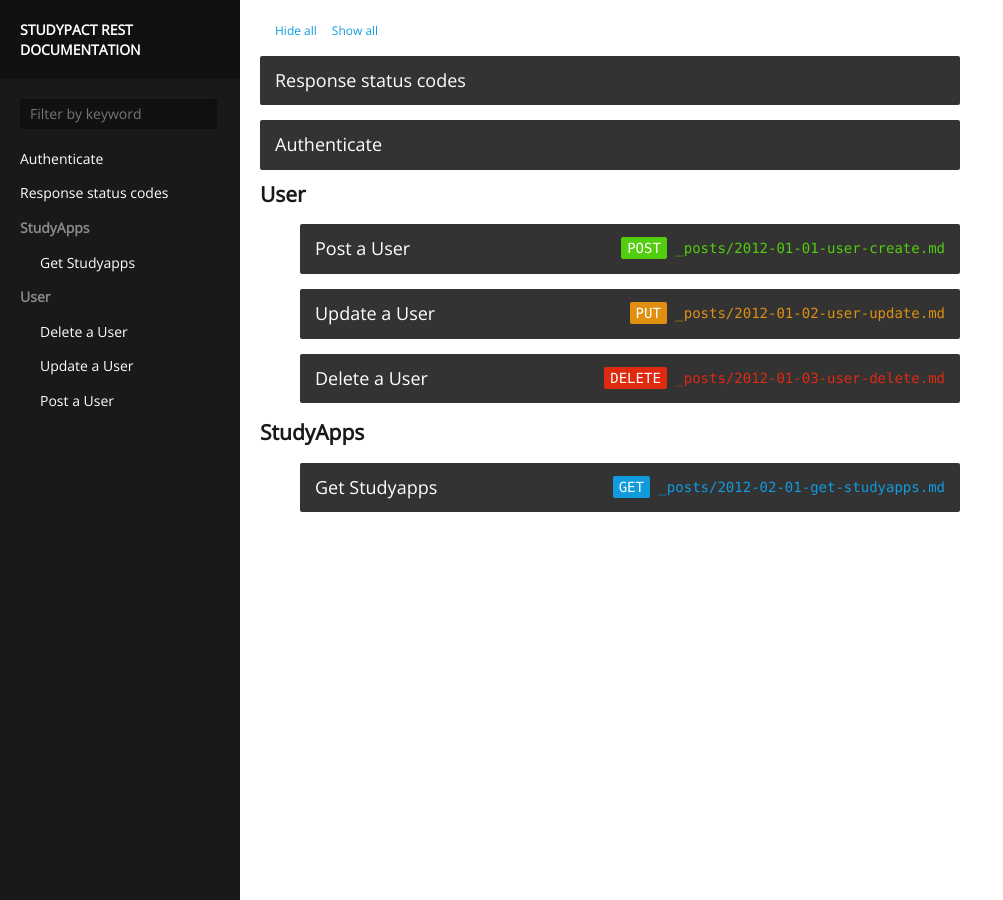
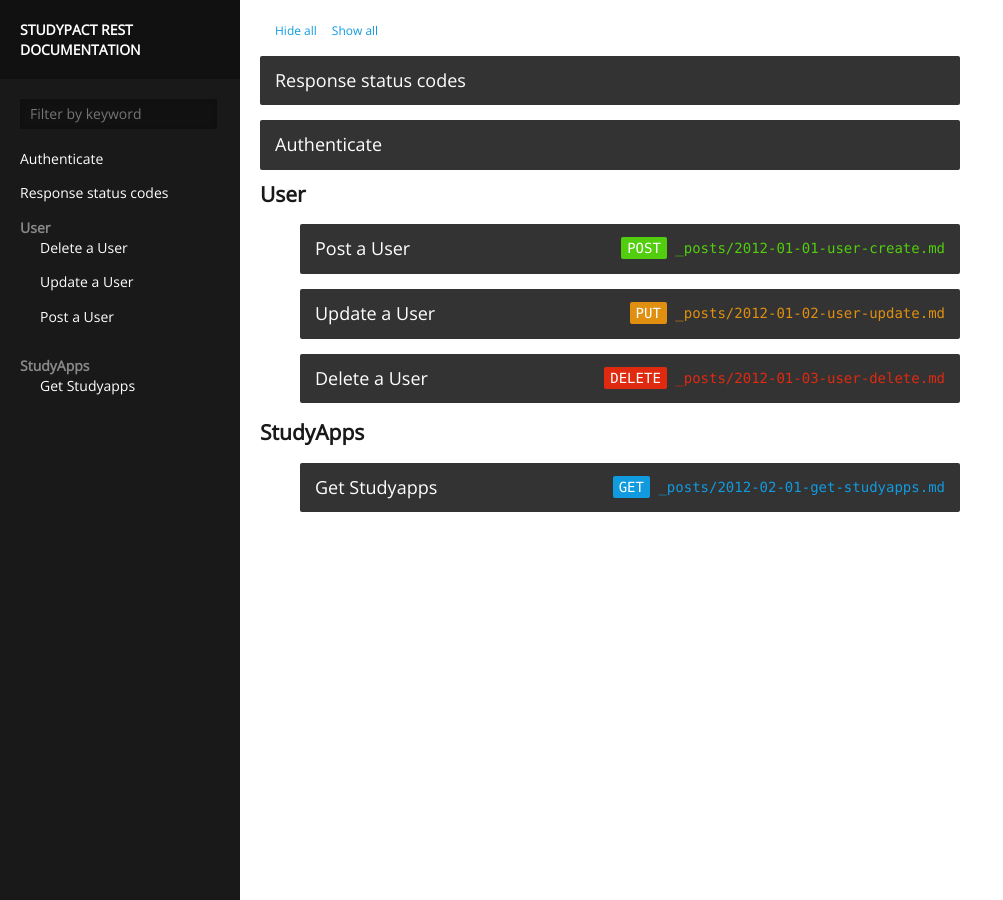
Before and after one commit to StudyPact/studypact.github.io, a Jekyll site: the page built from index.html, in a window 1280 px wide. Shown: the whole page, without its empty margins (0-1003 px from the left). Built offline with Jekyll 4.4.1, drawn with Linux system fonts in a browser that asks for light colours.

Commit message:
reverse posts not categories

```diff
--- a/_includes/nav.html
+++ b/_includes/nav.html
@@ -5,10 +5,10 @@
     <li><a href='#{{ post.url }}'>{{ post.title }}</a></li>
     {% endif %}
   {% endfor %}
-  {% for category in site.categories reversed %}
+  {% for category in site.categories%}
   <li><h2>{{ category | first }}</h2>
     <ul>
-    {% for posts in category %}
+    {% for posts in category reversed%}
       {% for post in posts %}
         <li class='{{ post.type }}'><a href='#{{ post.url }}'>{{ post.title }}</a></li>
       {% endfor %}
```
